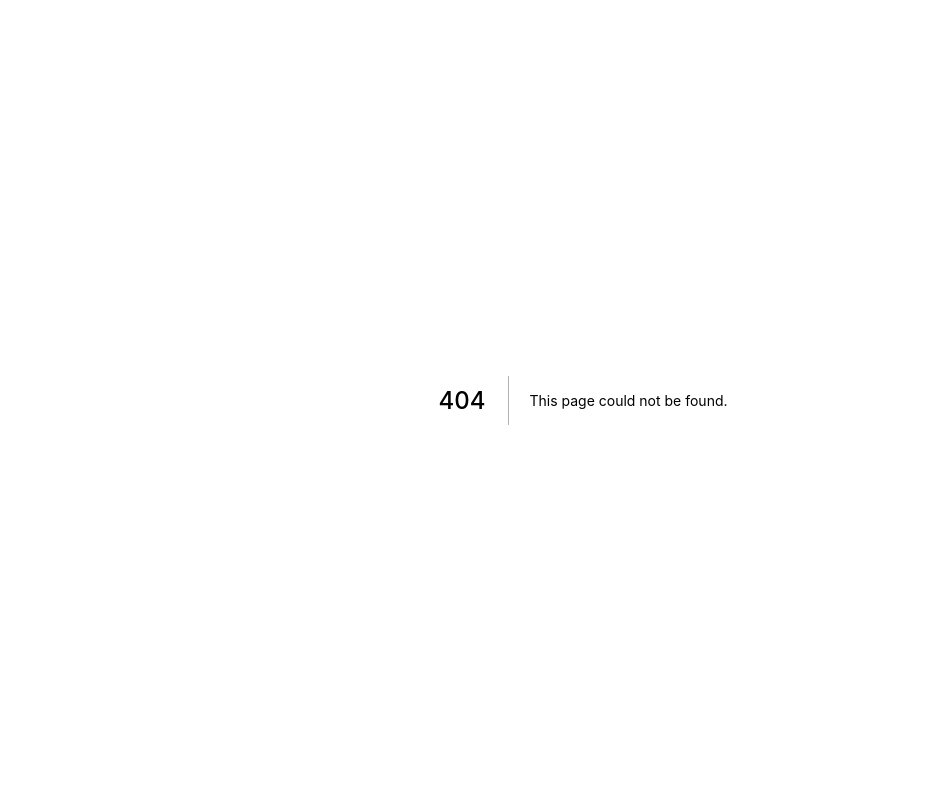
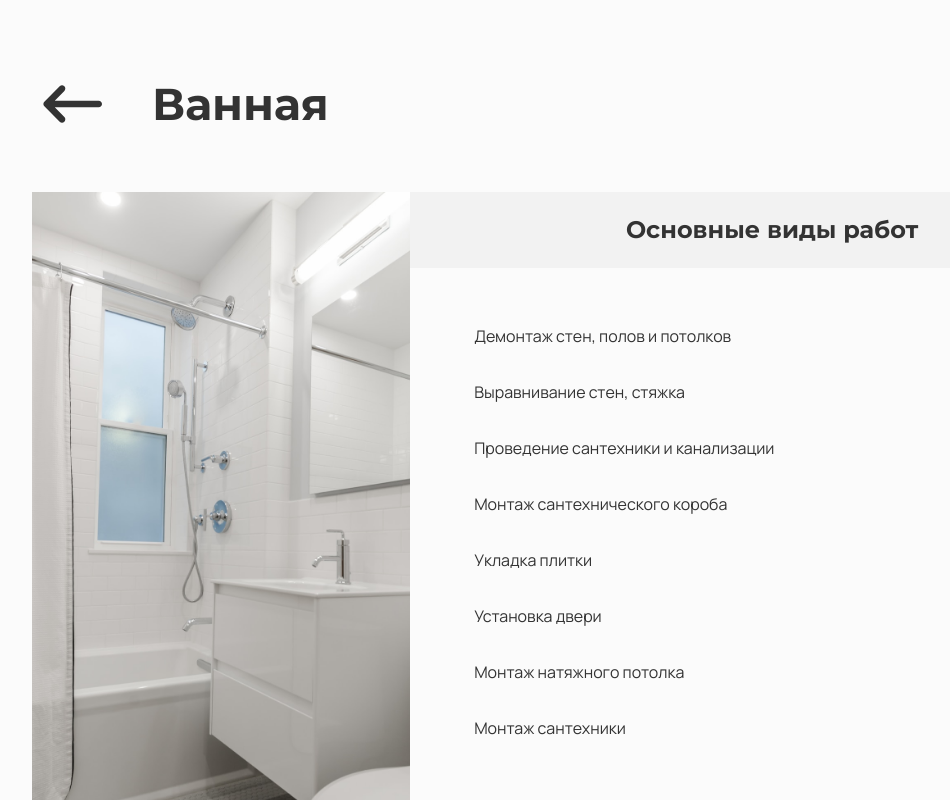
Before and after one commit to vi-latyshev/dream-renovation, a Next.js app: page /services/bathroom in a window 1280 px wide. Before the commit this address had no page. Shown: the top 800 px of the page, without its empty margins (57-1007 px from the left). Built offline with nearby package versions, Linux system fonts and the light colour scheme.

Commit message:
feat: add fully services/bathroom page

```diff
--- /dev/null
+++ b/src/pages/services/bathroom.tsx
@@ -0,0 +1,21 @@
+import { PageBase } from 'components/Page';
+
+import { ServicesContainer } from 'views/services/components';
+import { BathroomView } from 'views/services/bathroom';
+
+import type { PageMetaProps } from 'components/Page';
+
+const meta: PageMetaProps = {
+    title: 'Ванная',
+    description: '',
+};
+
+const BathroomPage = () => (
+    <PageBase meta={meta}>
+        <ServicesContainer title={meta.title!}>
+            <BathroomView />
+        </ServicesContainer>
+    </PageBase>
+);
+
+export default BathroomPage;
--- a/src/views/home/ServicesSection/FeaturesList/FeaturesList.tsx
+++ b/src/views/home/ServicesSection/FeaturesList/FeaturesList.tsx
@@ -17,7 +17,7 @@ const features: ServicesItemProps[] = [
     {
         title: 'Ванная',
         img: bathroomImg,
-        url: '/',
+        url: '/bathroom',
     },
     {
         title: 'Электрика',
--- /dev/null
+++ b/src/views/services/bathroom/BathroomView.tsx
@@ -0,0 +1,34 @@
+import Image from 'next/image';
+import { Grid } from '@material-ui/core';
+
+import { ServicesLayoutRow } from '../components';
+
+import bathroomImg from './images/bathroom.jpg';
+
+const description = [
+    'Демонтаж стен, полов и потолков',
+    'Выравнивание стен, стяжка',
+    'Проведение сантехники и канализации',
+    'Монтаж сантехнического короба',
+    'Укладка плитки',
+    'Установка двери',
+    'Монтаж натяжного потолка',
+    'Монтаж сантехники',
+];
+
+export const BathroomView = () => (
+    <ServicesLayoutRow
+        description={description}
+        images={(
+            <Grid item>
+                <Image
+                    src={bathroomImg}
+                    alt="Полы"
+                    width={480}
+                    height={918}
+                    objectFit="cover"
+                />
+            </Grid>
+        )}
+    />
+);
--- /dev/null
+++ b/src/views/services/bathroom/index.ts
@@ -0,0 +1 @@
+export * from './BathroomView';
--- a/src/views/services/floor/FloorView.tsx
+++ b/src/views/services/floor/FloorView.tsx
@@ -21,7 +21,7 @@ export const FloorsView = () => (
                 <Image
                     src={floorsImg}
                     alt="Полы"
-                    width={384}
+                    width={480}
                     height={918}
                     objectFit="cover"
                 />
```
Also changed, not shown: src/views/services/bathroom/images/bathroom.jpg (added).
